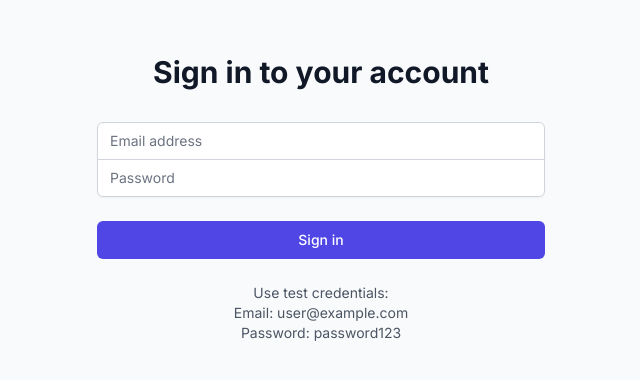
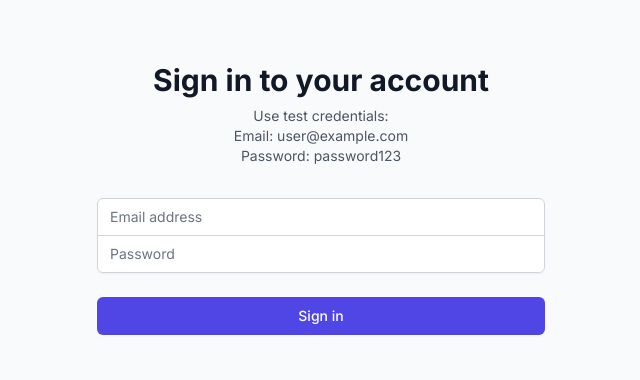
Before and after one commit to morhendos/quick-journal-app, a Next.js app: page /login in a window 1280 px wide. Shown: the part 214-594 px from the top of the page, without its empty margins (319-959 px from the left). Built offline with nearby package versions, Linux system fonts and the light colour scheme.

Commit message:
fix: improve login form with better error handling

```diff
--- a/src/app/login/page.tsx
+++ b/src/app/login/page.tsx
@@ -14,23 +14,26 @@ export default function LoginPage() {
     setIsLoading(true);
     setError('');
 
-    const formData = new FormData(e.currentTarget);
+    try {
+      const formData = new FormData(e.currentTarget);
+      const email = formData.get('email') as string;
+      const password = formData.get('password') as string;
 
-    try {
-      const res = await signIn('credentials', {
-        email: formData.get('email'),
-        password: formData.get('password'),
-        redirect: false
+      const result = await signIn('credentials', {
+        email,
+        password,
+        redirect: false,
       });
 
-      if (res?.error) {
+      if (result?.error) {
         setError('Invalid credentials');
-      } else {
+      } else if (result?.ok) {
         router.push('/');
         router.refresh();
       }
     } catch (error) {
-      setError('Something went wrong');
+      console.error('Login error:', error);
+      setError('An error occurred during sign in');
     } finally {
       setIsLoading(false);
     }
@@ -43,8 +46,16 @@ export default function LoginPage() {
           <h2 className="mt-6 text-center text-3xl font-bold text-gray-900 dark:text-white">
             Sign in to your account
           </h2>
+          <p className="mt-2 text-center text-sm text-gray-600 dark:text-gray-400">
+            Use test credentials:
+            <br />
+            Email: user@example.com
+            <br />
+            Password: password123
+          </p>
         </div>
-        <form onSubmit={onSubmit} className="mt-8 space-y-6">
+
+        <form className="mt-8 space-y-6" onSubmit={onSubmit}>
           <div className="rounded-md shadow-sm -space-y-px">
             <div>
               <label htmlFor="email" className="sr-only">Email address</label>
@@ -53,7 +64,7 @@ export default function LoginPage() {
                 name="email"
                 type="email"
                 required
-                className="appearance-none relative block w-full px-3 py-2 border border-gray-300 dark:border-gray-700 placeholder-gray-500 text-gray-900 dark:text-white rounded-t-md focus:outline-none focus:ring-indigo-500 focus:border-indigo-500 focus:z-10 sm:text-sm dark:bg-gray-800"
+                className="appearance-none rounded-t-md relative block w-full px-3 py-2 border border-gray-300 dark:border-gray-700 placeholder-gray-500 text-gray-900 dark:text-white focus:outline-none focus:ring-indigo-500 focus:border-indigo-500 focus:z-10 sm:text-sm dark:bg-gray-800"
                 placeholder="Email address"
               />
             </div>
@@ -64,7 +75,7 @@ export default function LoginPage() {
                 name="password"
                 type="password"
                 required
-                className="appearance-none relative block w-full px-3 py-2 border border-gray-300 dark:border-gray-700 placeholder-gray-500 text-gray-900 dark:text-white rounded-b-md focus:outline-none focus:ring-indigo-500 focus:border-indigo-500 focus:z-10 sm:text-sm dark:bg-gray-800"
+                className="appearance-none rounded-b-md relative block w-full px-3 py-2 border border-gray-300 dark:border-gray-700 placeholder-gray-500 text-gray-900 dark:text-white focus:outline-none focus:ring-indigo-500 focus:border-indigo-500 focus:z-10 sm:text-sm dark:bg-gray-800"
                 placeholder="Password"
               />
             </div>
@@ -82,14 +93,18 @@ export default function LoginPage() {
               disabled={isLoading}
               className="group relative w-full flex justify-center py-2 px-4 border border-transparent text-sm font-medium rounded-md text-white bg-indigo-600 hover:bg-indigo-700 focus:outline-none focus:ring-2 focus:ring-offset-2 focus:ring-indigo-500 disabled:opacity-50"
             >
-              {isLoading ? 'Signing in...' : 'Sign in'}
+              {isLoading ? (
+                <span className="flex items-center">
+                  <svg className="animate-spin -ml-1 mr-3 h-5 w-5 text-white" xmlns="http://www.w3.org/2000/svg" fill="none" viewBox="0 0 24 24">
+                    <circle className="opacity-25" cx="12" cy="12" r="10" stroke="currentColor" strokeWidth="4"></circle>
+                    <path className="opacity-75" fill="currentColor" d="M4 12a8 8 0 018-8V0C5.373 0 0 5.373 0 12h4zm2 5.291A7.962 7.962 0 014 12H0c0 3.042 1.135 5.824 3 7.938l3-2.647z"></path>
+                  </svg>
+                  Signing in...
+                </span>
+              ) : (
+                'Sign in'
+              )}
             </button>
-          </div>
-
-          <div className="text-sm text-center text-gray-600 dark:text-gray-400">
-            Use test credentials:<br />
-            Email: user@example.com<br />
-            Password: password123
           </div>
         </form>
       </div>
```
